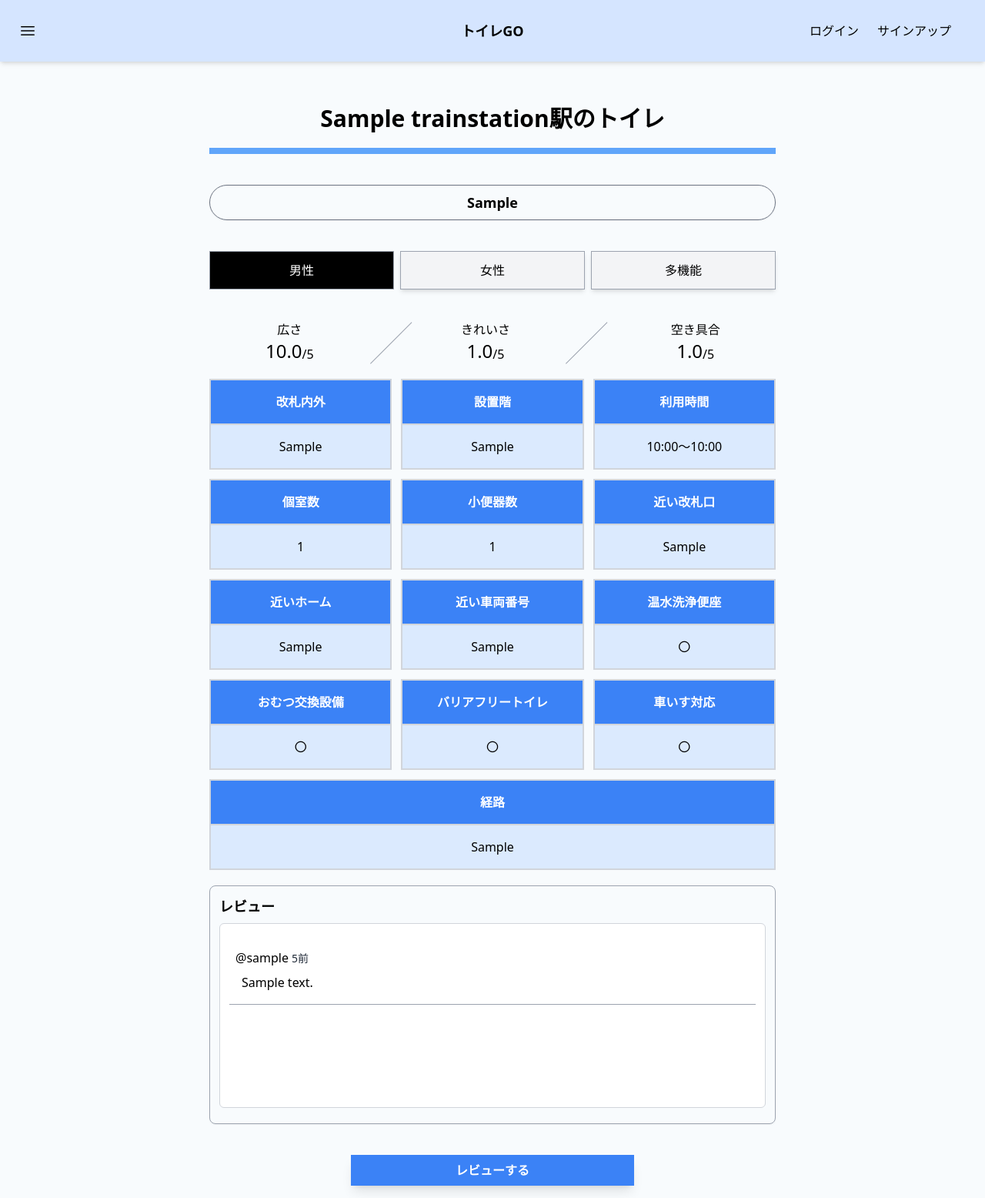
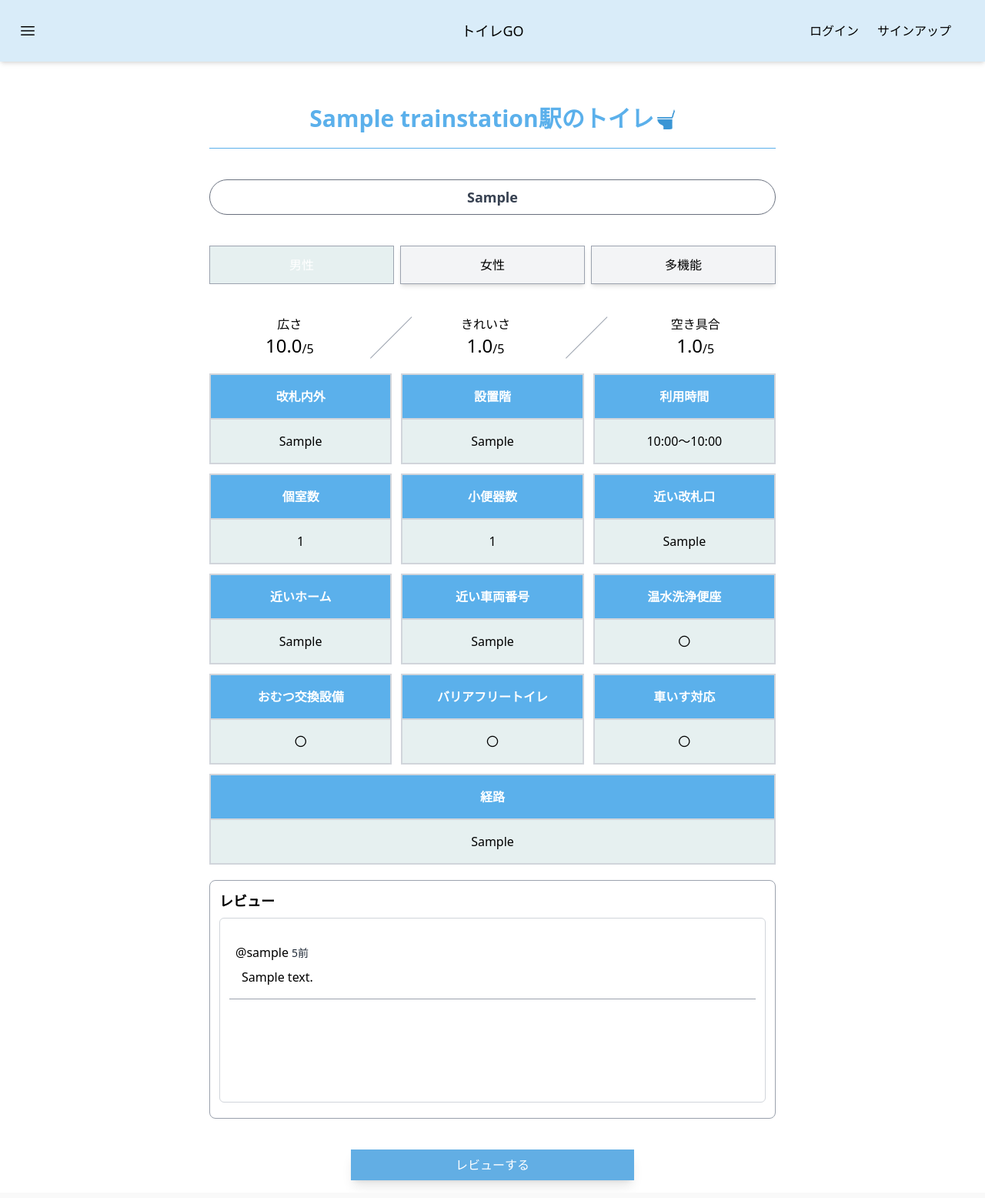
Before and after one commit to Kenshiro-git411/toiletapp, a Django app: page /toilet/toilet_info/1/1 in a window 1280 px wide. Shown: the whole page at 77% size. Run offline with Django 4.2, Linux system fonts and the light colour scheme; tables that the repository leaves empty hold one stand-in row (values such as "Sample post"); some libraries are stand-ins or nearby versions.

Commit message:
デザインの修正

```diff
--- a/templates/accounts/password_reset/password_reset_form.html
+++ b/templates/accounts/password_reset/password_reset_form.html
@@ -12,7 +12,7 @@
                     <label class="">{{ form.email.label }}</label>
                     {{ form.email }}
                 </div>
-                <button type="submit" class="w-full max-w-md mt-4 py-2 bg-blue-500 text-white shadow-md hover:shadow-none hover:bg-blue-600 transition ">送信</button>
+                <button type="submit" class="w-full max-w-md mt-4 py-2 bg-[#62AEE4] hover:bg-[#40A0E3] text-white shadow-md hover:shadow-none transition">送信</button>
             </form>
         </div>
     </div>
--- a/templates/accounts/user_info_update.html
+++ b/templates/accounts/user_info_update.html
@@ -32,7 +32,7 @@
                     </ul>
                 </div>
             {% endif %}
-            <button type="submit" class="w-full flex items-center justify-center w-full bg-blue-500 border-transparent mt-10 py-2 shadow-lg text-white font-bold hover:shadow-none hover:duration-700">更新する</button>
+            <button type="submit" class="w-full flex items-center justify-center w-full bg-[#62AEE4] hover:bg-[#40A0E3] border-transparent mt-10 py-2 shadow-lg text-white font-bold hover:shadow-none hover:duration-400">更新する</button>
         </form>
 
         <div class="flex flex-col w-full max-w-md space-y-2 mt-10">
--- a/templates/toilet/base.html
+++ b/templates/toilet/base.html
@@ -7,14 +7,14 @@
     <script src="https://cdn.tailwindcss.com"></script>
     <title>{% block title %}base{% endblock %}</title>
 </head>
-<body class="bg-[#F8FBFD]">
-    <header class="bg-[#D5E5FF] h-20 flex items-center relative shadow-md">
+<body class="bg-[#ffffff]">
+    <header class="bg-[#D9ECF9] h-20 flex items-center relative shadow-md">
         <div class="flex items-center justify-center w-full justify-between px-6">
             <svg id="open_button" xmlns="http://www.w3.org/2000/svg" fill="none" viewBox="0 0 24 24" stroke-width="1.5" stroke="currentColor" class="size-6">
                 <path stroke-linecap="round" stroke-linejoin="round" d="M3.75 6.75h16.5M3.75 12h16.5m-16.5 5.25h16.5" />
             </svg>
             <!-- トイレGOという文字は必ず画面上部中央に配置する -->
-            <a href="{% url 'toilet:home' %}" class="absolute left-1/2 transform -translate-x-1/2 text-lg font-bold"><h1 >トイレGO</h1></a>
+            <a href="{% url 'toilet:home' %}" class="absolute left-1/2 transform -translate-x-1/2 text-lg">トイレGO</a>
             <div class="px-5 ">
                 <nav>
                     <ul class="flex space-x-6 ">
@@ -31,12 +31,14 @@
         </div>
     </header>
     <div id="layer" class="bg-black/30 w-full h-full fixed top-0 left-0 z-[-1] opacity-0 invisible duration-300">
-        <div class="h-auto w-2/3 md:w-1/3 fixed left-0 top-0 shadow-lg duration-300 bg-blue-200 px-6 pt-6 pb-24">
+        <div class="h-auto w-2/3 md:w-1/3 fixed left-0 top-0 shadow-lg duration-300 bg-[#D9ECF9] px-6 pt-6 pb-24">
             <button id="close_button" class="absolute top-4 right-4 px-3 py-1 bg-gray-800 text-white rounded">☓</button>
             <div id="menu" class="relative w-full opacity-0 invisible">
                 <ul class="space-y-4 text-lg">
                     <li><a href="{% url 'toilet:home' %}">ホーム</a></li>
                     <li><a href="{% url 'toilet:search_toilet' %}">トイレを探す</a></li>
+                    <li><a href="{% url 'toilet:toilet_rank' %}">ランキング</a></li>
+                    <li><a href="{% url 'toilet:get_latest_comment' %}">最新レビュ－</a></li>
                     {% if request.user.is_authenticated %}
                         <li><a href="{% url 'accounts:user_info_update' %}">設定</a></li>
                     {% else %}
--- a/templates/toilet/search_result_toilet_info.html
+++ b/templates/toilet/search_result_toilet_info.html
@@ -1,21 +1,26 @@
 {% extends 'toilet/base.html' %}
 {% load mytag %}
+{% load static %}
 
 {% block title %} トイレ検索結果 {% endblock %}
 
 {% block content %}
-<h1 id="station_name" class="pb-5 my-5 sm:my-10 text-center font-bold text-3xl border-b border-blue-400 border-b-8 data-station='{{ station_name }}'">{{ station_name }}駅のトイレ</h1>
+<div class="flex items-center justify-center pb-5 my-5 sm:my-10 border-b border-[#5BB0EB]">
+    <h1 id="station_name" class="text-center font-bold text-3xl text-[#5BB0EB] data-station='{{ station_name }}'">{{ station_name }}駅のトイレ</h1>
+    <img src="{% static '/toilet/toilet_research_result.png' %}" alt="ロゴ_トイレ" class="w-6 h-auto rounded-lg ml-1">
+</div>
+
 <div id="toilet_obj" data-pk="{{ toilet.toilet_id.pk }}">
-    <h2 class="font-bold text-lg text-center p-2 border border-gray-500 rounded-full shadow-sm">{{ place }}</h2>
+    <h2 class="font-bold text-lg text-center p-2 rounded-full shadow-sm border border-gray-500 text-gray-700">{{ place }}</h2>
     <div class="w-full flex items-center justify-center mt-10">
         <ul class="flex w-full max-w-3xl justify-center space-x-2">
-            <li id="male_btn" class="gen-btn flex-1 p-3 border border-gray-400 text-center shadow-md bg-gray-100 hover:shadow-none hover:duration-400">
+            <li id="male_btn" class="gen-btn flex-1 p-3 border border-gray-400 text-center shadow-md bg-[#e6f0f0] hover:shadow-none hover:duration-400">
                 男性
             </li>
-            <li id="female_btn" class="gen-btn flex-1 p-3 border border-gray-400 text-center shadow-md bg-gray-100 hover:shadow-none hover:duration-400">
+            <li id="female_btn" class="gen-btn flex-1 p-3 border border-gray-400 text-center shadow-md bg-[#e6f0f0] hover:shadow-none hover:duration-400">
                 女性
             </li>
-            <li id="multi_btn" class="gen-btn flex-1 p-3 border border-gray-400 text-center shadow-md bg-gray-100 hover:shadow-none hover:duration-400">
+            <li id="multi_btn" class="gen-btn flex-1 p-3 border border-gray-400 text-center shadow-md bg-[#e6f0f0] hover:shadow-none hover:duration-400">
                 多機能
             </li>
         </ul>
@@ -48,8 +53,8 @@
                 {% for label, value in toilet_info %}
                 {% if value is not None %}
                 <tr class="border border-gray-300 h-full flex flex-col justify-between">
-                    <th class="border border-gray-300 p-4 bg-blue-500 text-white">{{ label }}</th>
-                    <td class="border border-gray-300 p-4 bg-blue-100 text-center">{{ value }}</td>
+                    <th class="border border-gray-300 p-4 bg-[#5BB0EB] text-white">{{ label }}</th>
+                    <td class="border border-gray-300 p-4 bg-[#e6f0f0] text-center">{{ value }}</td>
                 </tr>
                 {% endif %}
                 {% endfor %}
@@ -58,8 +63,8 @@
         <table class="table-auto border-collapse w-full max-w-3xl mt-3">
             <tbody>
                 <tr class="border border-gray-300 h-full flex flex-col justify-between">
-                    <th class="border border-gray-300 p-4 bg-blue-500 text-white">経路</th>
-                    <td class="border border-gray-300 p-4 bg-blue-100 text-center">{{ root }}</td>
+                    <th class="border border-gray-300 p-4 bg-[#5BB0EB] text-white">経路</th>
+                    <td class="border border-gray-300 p-4 bg-[#e6f0f0] text-center">{{ root }}</td>
                 </tr>
             </tbody>
         </table>
@@ -80,7 +85,7 @@
         {% endif %}
     </div>
 </div>
-<a id="review_link" href="{% url 'toilet:toilet_review' toilet.toilet_id.pk toilet.gender.pk %}" class="block mx-auto text-center w-1/2 bg-blue-500 border-transparent mt-10 py-2 shadow-lg text-white font-bold hover:shadow-none hover:duration-700">レビューする</a>
+<a id="review_link" href="{% url 'toilet:toilet_review' toilet.toilet_id.pk toilet.gender.pk %}" class="block mx-auto text-center w-1/2 bg-[#62AEE4] hover:bg-[#40A0E3] border-transparent mt-10 py-2 shadow-lg text-white hover:shadow-none hover:duration-400">レビューする</a>
 {% if common_station_id %}
     <form action="{% url 'toilet:search_toilet' %}" method="post" class="my-8 ">
         {% csrf_token %}
@@ -150,7 +155,7 @@
             // すべてのボタンのスタイルをリセット
             const btns = document.querySelectorAll(".gen-btn");
             btns.forEach(btn => {
-                btn.classList.remove("bg-black", "text-white");
+                btn.classList.remove("bg-[#4EAFA8]", "text-white");
                 btn.classList.add("shadow-md", "bg-gray-100");
             });
 
@@ -169,7 +174,7 @@
 
 
             btn.classList.remove("shadow-md", "bg-gray-100");
-            btn.classList.add("bg-black", "text-white");
+            btn.classList.add("bg-[#4EAFA8]", "text-white");
         }
 
         console.log("updateToiletInfoが実行されました");
@@ -243,11 +248,11 @@
                     tr.classList.add("border", "border-gray-300", "h-full", "flex", "flex-col", "justify-between");
 
                     const th = document.createElement("th");
-                    th.classList.add("border", "border-gray-300", "p-4", "bg-blue-500", "text-white");
+                    th.classList.add("border", "border-gray-300", "p-4", "bg-[#5BB0EB]", "text-white");
                     th.textContent = info.label;
 
                     const td = document.createElement("td");
-                    td.classList.add("border", "border-gray-300", "p-4", "bg-blue-100", "text-center");
+                    td.classList.add("border", "border-gray-300", "p-4", "bg-[#e6f0f0]", "text-center");
                     td.textContent = info.value;
 
                     tr.appendChild(th);
--- a/templates/toilet/search_toilet.html
+++ b/templates/toilet/search_toilet.html
@@ -6,14 +6,14 @@
     <div class="flex items-center justify-center w-full my-5 sm:my-10">
         <h2 class="font-bold text-2xl">トイレを探す</h2>
     </div>
-    <div class="w-full  flex items-center justify-center p-8 block mx-auto text-center bg-blue-100">
+    <div class="w-full  flex items-center justify-center p-8 block mx-auto text-center bg-[#EAF3F8]">
         <form method="post" action="{% url 'toilet:search_toilet' %}" class="w-full sm:w-2/4">{% csrf_token %}
             <div class="relative">
                 <label class="text-lg block mb-2 text-left">{{ search_form.station_name.label }}</label>
                 <div>{{ search_form.station_name }}</div>
                 <input type="hidden" id="station_id" name="station_id">
             </div>
-            <button type="submit" class="block w-full bg-blue-500 text-white py-2 mt-4 shadow-md hover:shadow-none hover:bg-blue-600 transition ">探す</button>
+            <button type="submit" class="block w-full bg-[#86C3EE] text-white py-2 mt-4 shadow-md hover:shadow-none hover:bg-[#5BB0EB] transition ">探す</button>
         </form>
     </div>
 
--- a/templates/toilet/toilet_latest_comment.html
+++ b/templates/toilet/toilet_latest_comment.html
@@ -9,7 +9,7 @@
     </div>
     <section class="w-full max-w-xl flex flex-col justify-center items-center py-2 mx-auto">
         <div class="w-full flex items-center py-2 border-b border-gray-300 text-lg font-bold">男性トイレ</div>
-        <div class="w-full h-80 overflow-auto bg-white border border-gray-300 p-3 rounded-md my-2">
+        <div class="w-full h-96 overflow-auto bg-white border border-gray-300 p-3 rounded-md my-2">
             {% if male_comments %}
             {% for comment in male_comments %}
             <div class="w-full flex flex-col justify-center p-2 border-b border-gray-300">
@@ -29,7 +29,7 @@
 
     <section class="w-full max-w-xl flex flex-col justify-center items-center py-2 mx-auto">
         <div class="w-full flex items-center py-2 border-b border-gray-300 text-lg font-bold">女性トイレ</div>
-        <div class="w-full h-80 overflow-auto bg-white border border-gray-300 p-3 rounded-md my-2">
+        <div class="w-full h-96 overflow-auto bg-white border border-gray-300 p-3 rounded-md my-2">
             {% if female_comments %}
                 {% for comment in female_comments %}
                 <div class="w-full flex flex-col justify-center p-2 border-b border-gray-300">
@@ -49,7 +49,7 @@
 
     <section class="w-full max-w-xl flex flex-col justify-center items-center py-2 mx-auto mb-10">
         <div class="w-full flex items-center py-2 border-b border-gray-300 text-lg font-bold">多機能トイレ</div>
-        <div class="w-full h-80 overflow-auto bg-white border border-gray-300 p-3 rounded-md my-2">
+        <div class="w-full h-96 overflow-auto bg-white border border-gray-300 p-3 rounded-md my-2">
             {% if multi_comments %}
                 {% for comment in multi_comments %}
                 <div class="w-full flex flex-col justify-center p-2 border-b border-gray-300">
--- a/templates/toilet/toilet_review.html
+++ b/templates/toilet/toilet_review.html
@@ -28,7 +28,7 @@
             {{ review_form.comment.label }}
             {{ review_form.comment }}
         </div>
-        <button type="submit" class="w-3/5 block mx-auto text-center bg-blue-500 border-transparent mt-10 py-2 shadow-lg text-white font-bold hover:shadow-none hover:duration-700">レビュー</button>
+        <button type="submit" class="w-3/5 block mx-auto text-center bg-[#62AEE4] hover:bg-[#40A0E3] border-transparent mt-10 py-2 shadow-lg text-white font-bold hover:shadow-none hover:duration-400">レビュー</button>
     </form>
 </div>
 <script>
--- a/toiletproject/settings.py
+++ b/toiletproject/settings.py
@@ -120,7 +120,8 @@
 
 DEFAULT_AUTO_FIELD = 'django.db.models.BigAutoField'
 
-STATIC_ROOT = os.path.join(BASE_DIR, 'static')
+STATICFILES_DIRS = [os.path.join(BASE_DIR, 'static')] # デプロイ時にコメントアウトする
+# STATIC_ROOT = os.path.join(BASE_DIR, 'static') # デプロイ時にコメント外す
 STATIC_URL = '/static/'
 
 MEDIA_ROOT = os.path.join(BASE_DIR, 'media')
--- a/toiletproject/urls.py
+++ b/toiletproject/urls.py
@@ -1,5 +1,7 @@
 from django.contrib import admin
 from django.urls import path, include
+from django.conf import settings
+from django.conf.urls.static import static
 
 urlpatterns = [
     path('admin/', admin.site.urls),
@@ -7,3 +9,7 @@
     path('line_app/', include('line_app.urls')),
     path('toilet/', include('toilet.urls')),
 ]
+
+if settings.DEBUG:
+    urlpatterns += static(settings.MEDIA_URL, document_root=settings.MEDIA_ROOT)
+    urlpatterns += static(settings.STATIC_URL, document_root=settings.STATIC_ROOT)
```
Also changed, not shown: templates/accounts/base.html (+6 -4 lines), templates/accounts/user_create.html (+4 -4 lines), templates/accounts/user_login.html (+5 -5 lines), templates/toilet/home.html (+8 -5 lines), templates/toilet/toilet_rank.html (+13 -13 lines), static/toilet/_4.png (added), static/toilet/man_running.png (added), static/toilet/man_running_3.png (added), static/toilet/toilet_image.png (added), static/toilet/toilet_research_result.png (added).
